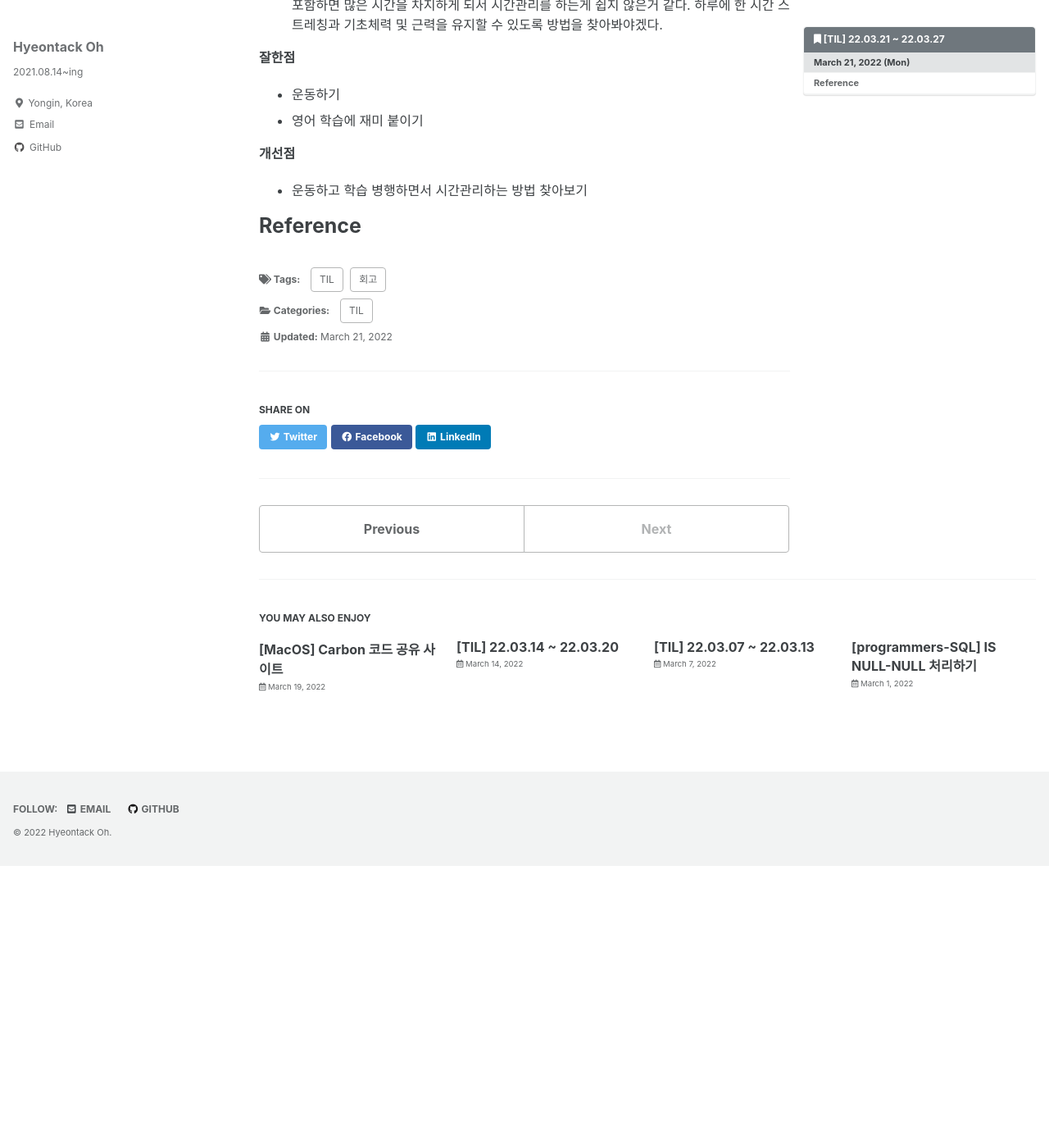
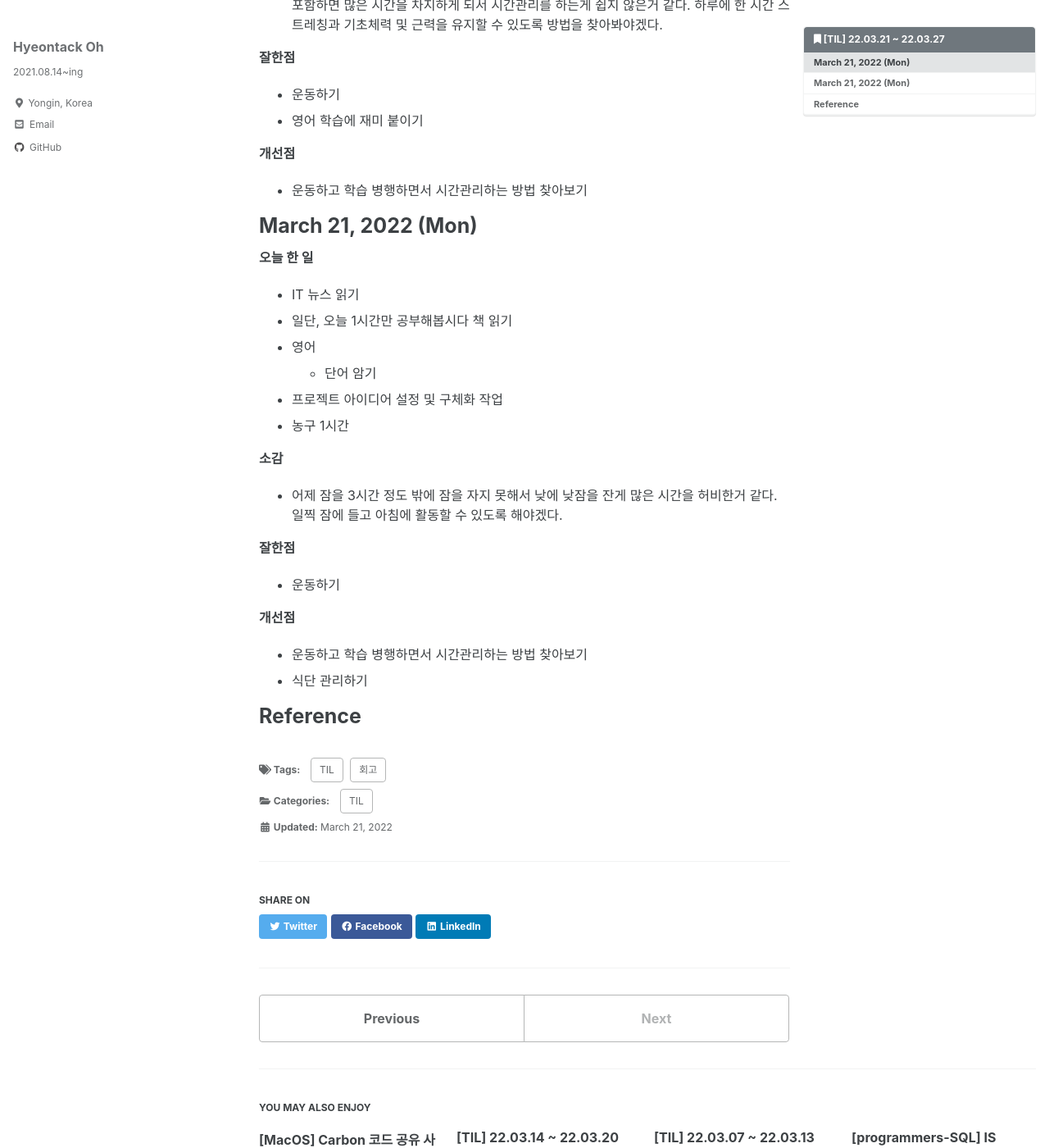
Before and after one commit to hyeontack5/hyeontack5.github.io, a Jekyll site: the page built from _posts/TIL/2022-03-21-[TIL] 22.03.21 ~ 22.03.27.md, in a window 1280 px wide and 1400 px high, scrolled down 700 px. Shown: the whole window at 82% size. Built offline with Jekyll 4.4.1, drawn with Linux system fonts in a browser that asks for light colours; cached includes are drawn as plain includes; before the commit the page ends 1756 px from its top, so only the background shows below that.

Commit message:
Docs: 22.03.22 회고

```diff
--- a/_posts/TIL/2022-03-21-[TIL] 22.03.21 ~ 22.03.27.md
+++ b/_posts/TIL/2022-03-21-[TIL] 22.03.21 ~ 22.03.27.md
@@ -38,4 +38,25 @@ toc_icon: "bookmark"
 **개선점**
 - 운동하고 학습 병행하면서 시간관리하는 방법 찾아보기
 
+# March 21, 2022 (Mon)
+
+**오늘 한 일**
+- IT 뉴스 읽기
+- 일단, 오늘 1시간만 공부해봅시다 책 읽기
+- 영어
+  - 단어 암기
+- 프로젝트 아이디어 설정 및 구체화 작업
+- 농구 1시간
+
+**소감**
+- 어제 잠을 3시간 정도 밖에 잠을 자지 못해서 낮에 낮잠을 잔게 많은 시간을 허비한거 같다.
+일찍 잠에 들고 아침에 활동할 수 있도록 해야겠다.
+
+**잘한점**
+- 운동하기
+
+**개선점**
+- 운동하고 학습 병행하면서 시간관리하는 방법 찾아보기
+- 식단 관리하기
+
 # Reference
```
